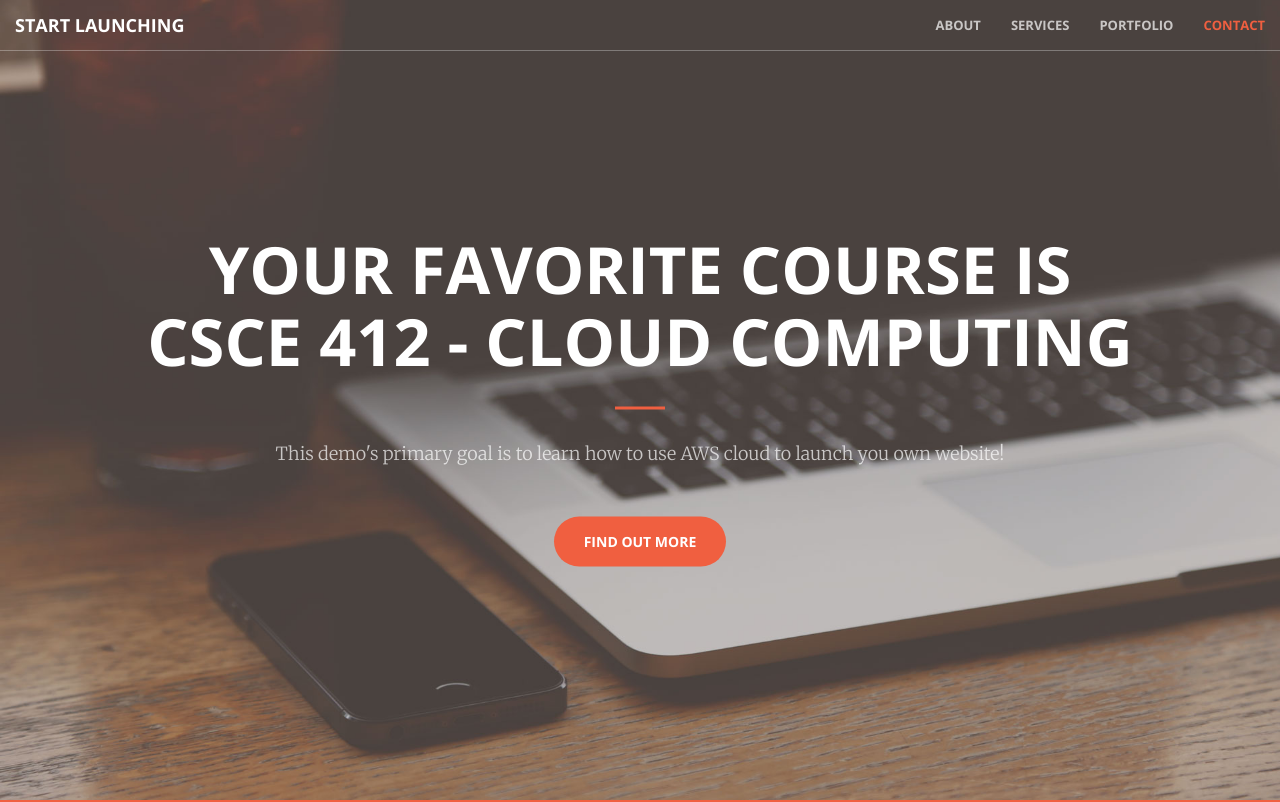
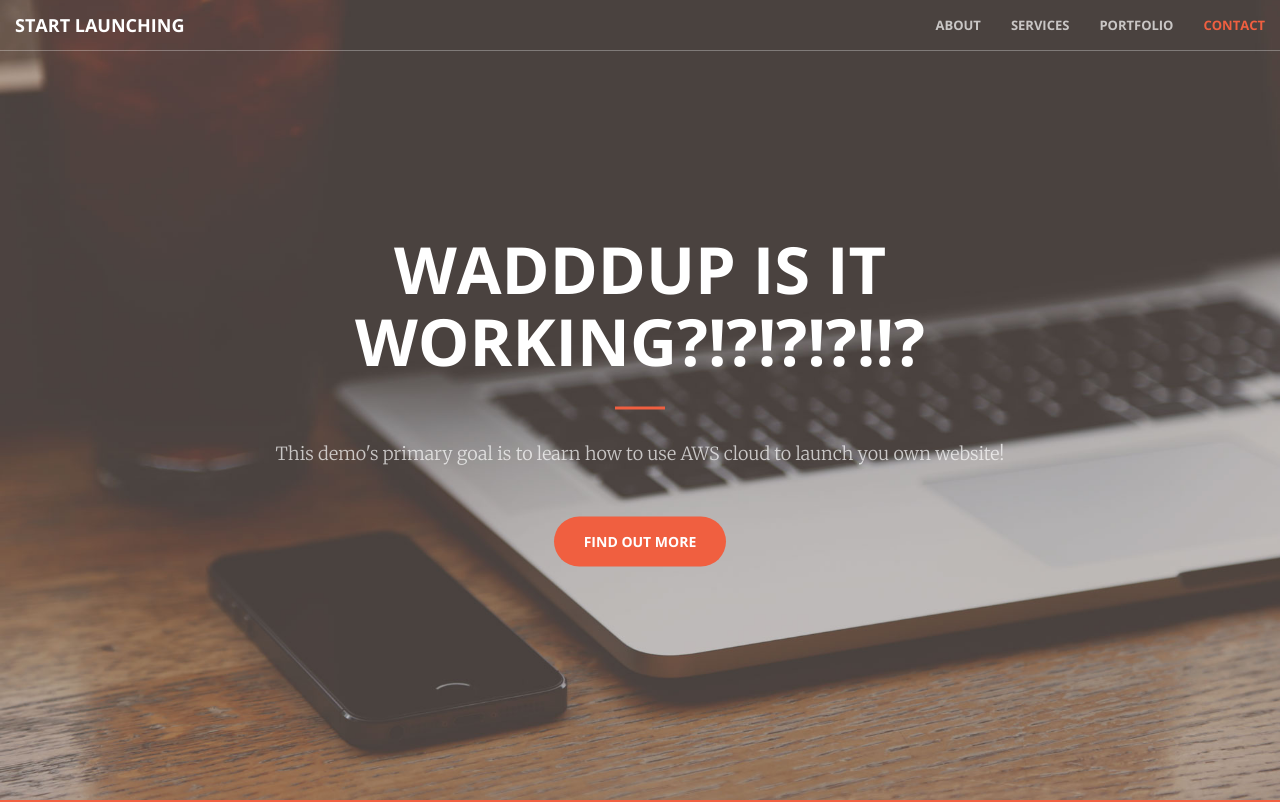
Before and after one commit to przalan12/CSCE412Project3, a plain HTML site: page index.html in a window 1280 px wide. Shown: the top 802 px of the page. Drawn offline with nearby package versions, Linux system fonts and the light colour scheme.

Commit message:
changes to index

```diff
--- a/index.html
+++ b/index.html
@@ -74,7 +74,7 @@
     <header>
         <div class="header-content">
             <div class="header-content-inner">
-                <h1>Your Favorite Course is CSCE 412 - Cloud Computing</h1>
+                <h1>WADDDUP IS IT WORKING?!?!?!?!!?</h1>
                 <hr>
                 <p>This demo's primary goal is to learn how to use AWS cloud to launch you own website!</p>
                 <a href="#about" class="btn btn-primary btn-xl page-scroll">Find Out More</a>
```
